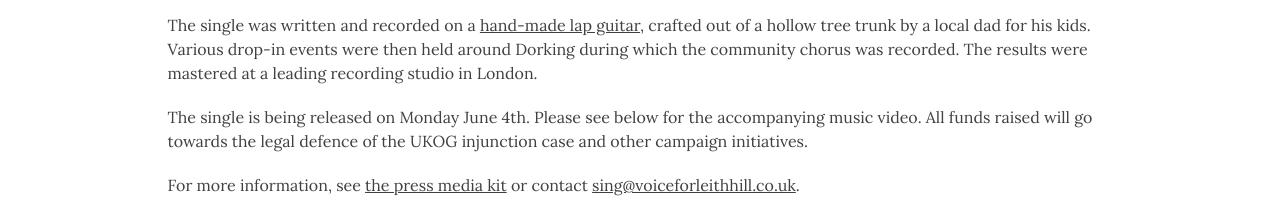
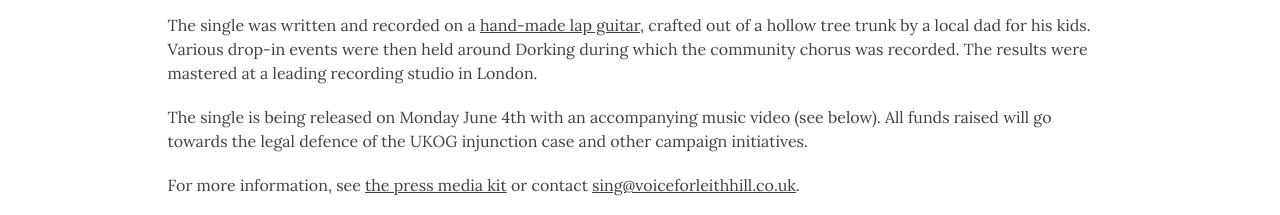
Before and after one commit to voiceforleithhill/v4lh-site-gen, a Jekyll site: the page built from _posts/2018-06-04-single-released.markdown, in a window 1280 px wide. Shown: the part 824-1039 px from the top of the page. Built offline with Jekyll 4.4.1, drawn with Linux system fonts in a browser that asks for light colours; nearby versions of some CDN libraries.

Commit message:
Content updates

```diff
--- a/_posts/2018-06-04-single-released.markdown
+++ b/_posts/2018-06-04-single-released.markdown
@@ -18,7 +18,7 @@ The Dorking-based community band was formed to promote awareness of the oil dril
 
 The single was written and recorded on a [hand-made lap guitar](http://www.leithhillblues.co.uk/tree-guitar), crafted out of a hollow tree trunk by a local dad for his kids. Various drop-in events were then held around Dorking during which the community chorus was recorded. The results were mastered at a leading recording studio in London.
 
-The single is being released on Monday June 4th. Please see below for the accompanying music video. All funds raised will go towards the legal defence of the UKOG injunction case and other campaign initiatives.
+The single is being released on Monday June 4th with an accompanying music video (see below). All funds raised will go towards the legal defence of the UKOG injunction case and other campaign initiatives.
 
 For more information, see [the press media kit](http://www.leithhillblues.co.uk/media-kit) or contact <a href="mailto:sing@voiceforleithhill.co.uk">sing@voiceforleithhill.co.uk</a>.
 
```
